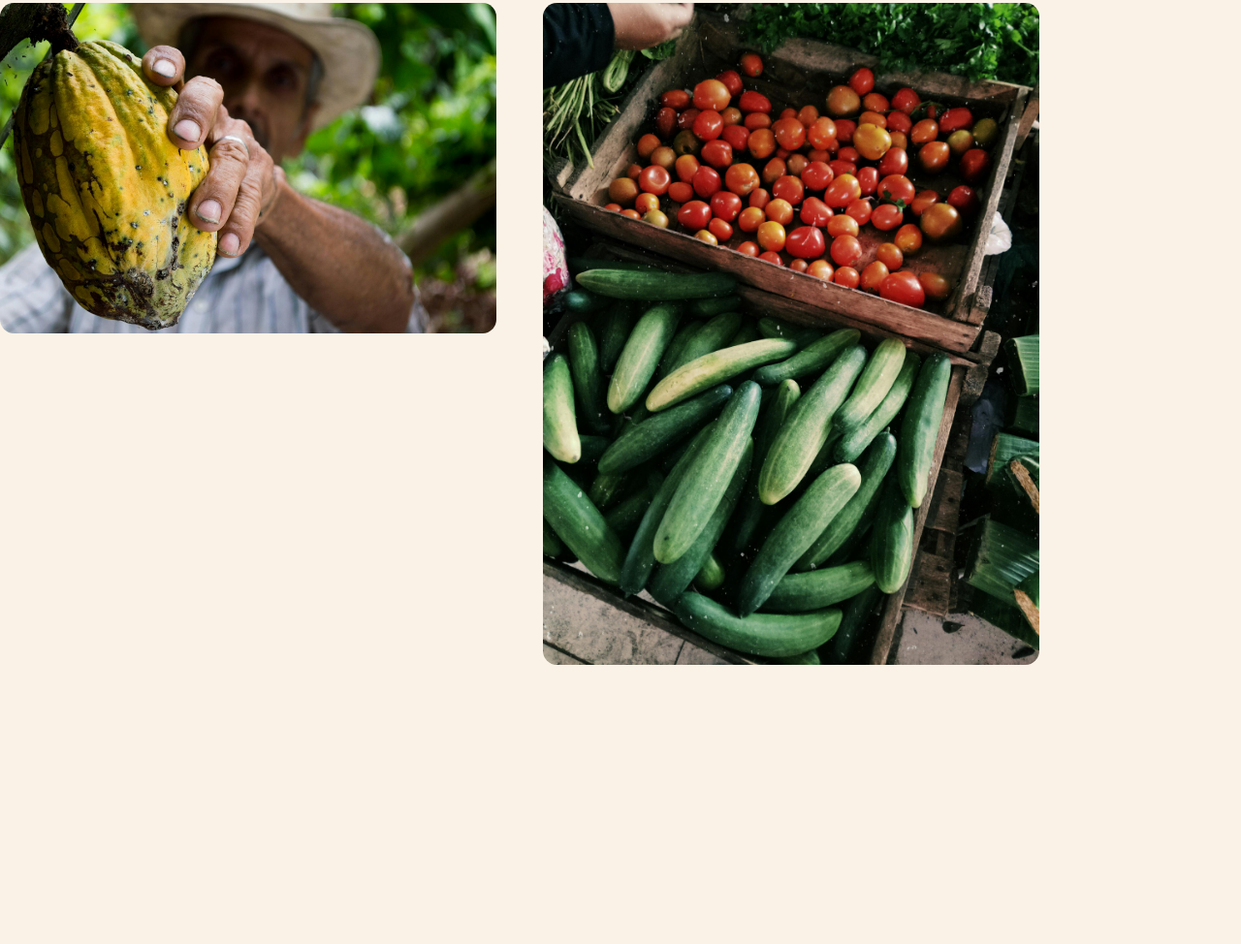
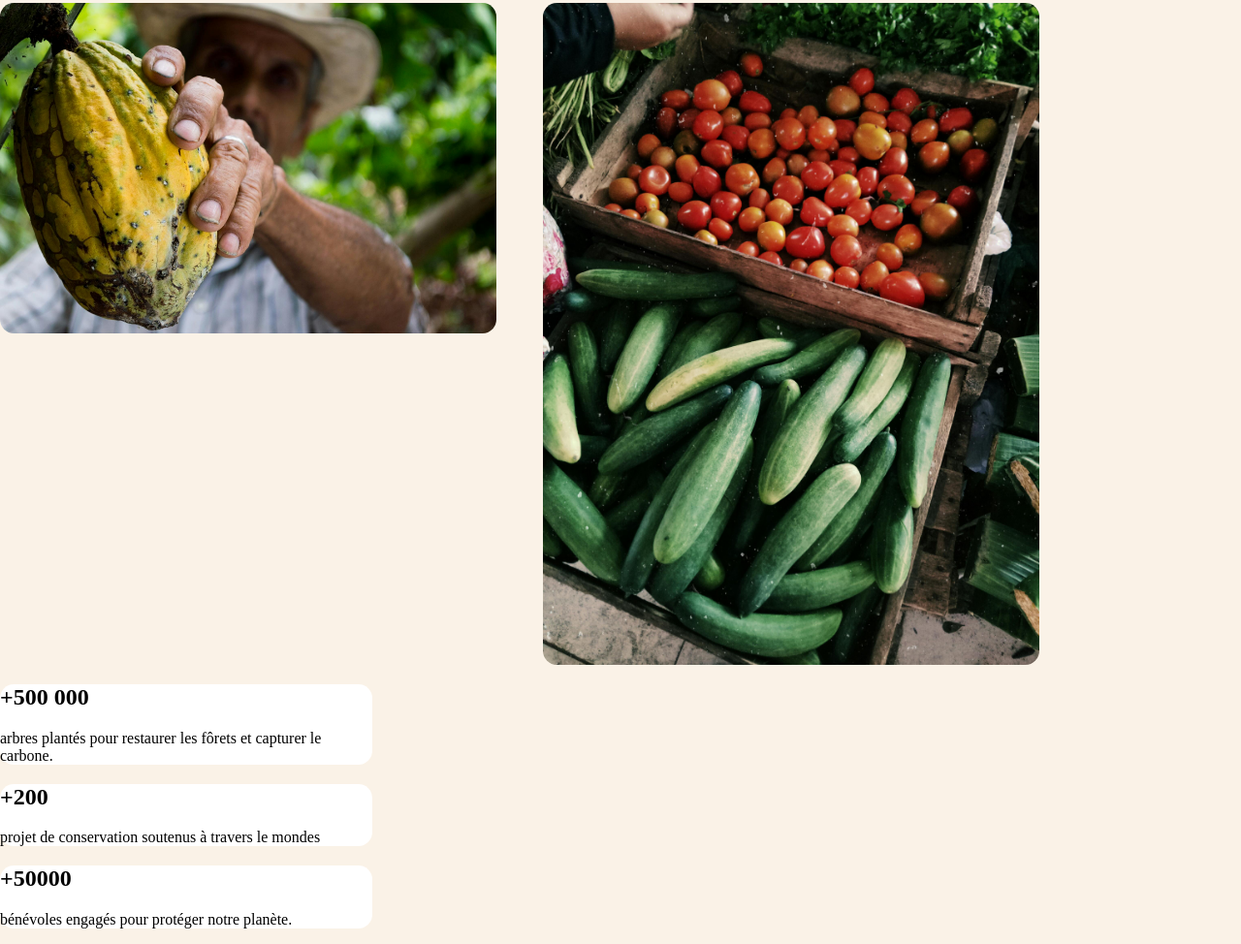
Before and after one commit to NiaNia2/green-earth, a website: page index.html in a window 1280 px wide. Shown: the part 1216-2190 px from the top of the page at 97% size. Before the commit the page ends 1902 px from the top, so only its background shows below. Drawn offline with Linux system fonts and the light colour scheme; a web font is replaced by a local one.

Commit message:
ajout html css impact

```diff
--- a/assets/scss/pages/_home.scss
+++ b/assets/scss/pages/_home.scss
@@ -81,4 +81,12 @@
             border-radius: 0.9rem;
         }
     }
+
+    .card-impact {
+        width: 100%;
+
+        .card {
+            background-color: white;
+        }
+    }
 }
--- a/index.html
+++ b/index.html
@@ -78,7 +78,20 @@
                     <img src="assets/img/don-1.jpg" alt="">
                     <img src="assets/img/don-2.jpg" alt="">
                 </div>
-                <div></div>
+                <div class="card-impact">
+                    <div class="card">
+                        <h2>+500 000</h2>
+                        <p>arbres plantés pour restaurer les fôrets et capturer le carbone.</p>
+                    </div>
+                    <div class="card">
+                        <h2>+200</h2>
+                        <p>projet de conservation soutenus à travers le mondes</p>
+                    </div>
+                    <div class="card">
+                        <h2>+50000</h2>
+                        <p>bénévoles engagés pour protéger notre planète.</p>
+                    </div>
+                </div>
             </div>
         </section>
     </main>
```
Also changed, not shown: assets/css/style.css, 1 other file.
